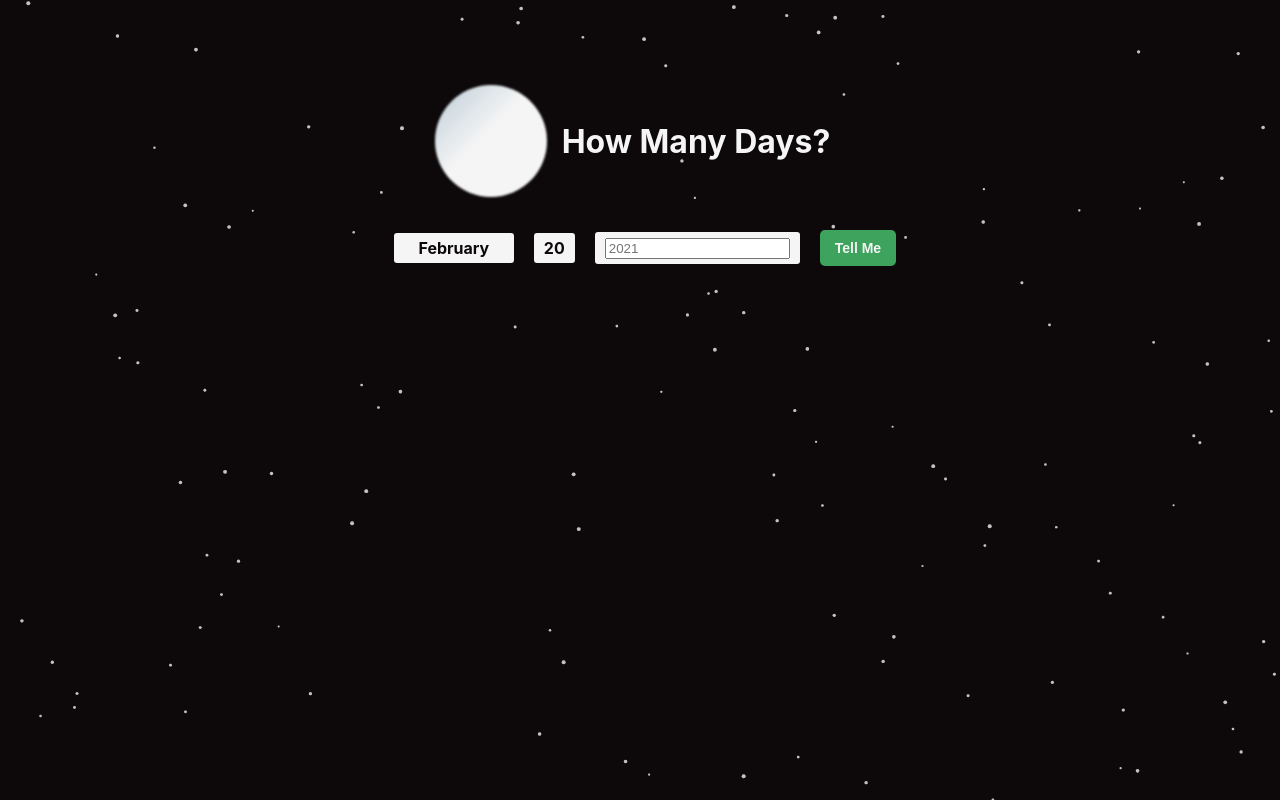
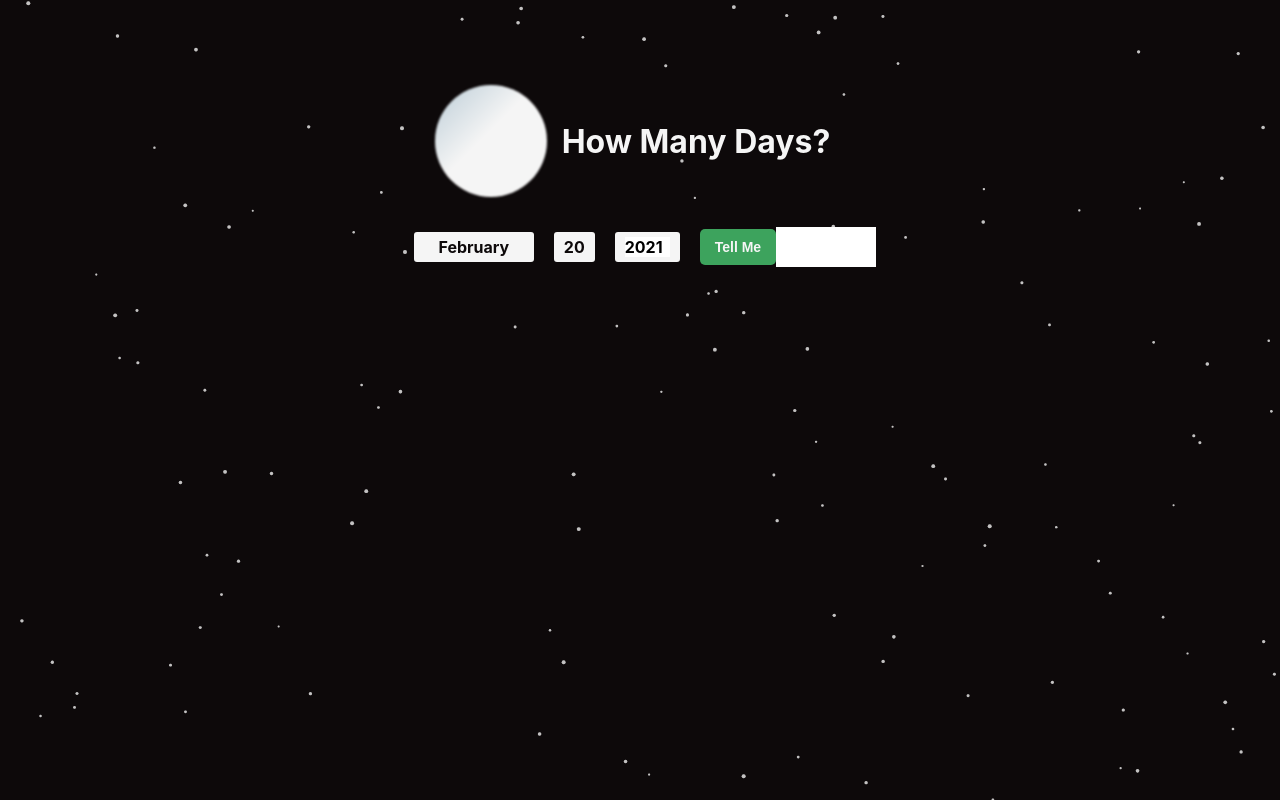
Before and after one commit to hamiltonskraba/howManyDays, a React (Create React App) app: page / in a window 1280 px wide. Built offline with nearby package versions, Linux system fonts and the light colour scheme.

Commit message:
Working calculator WIP

```diff
--- a/src/App.css
+++ b/src/App.css
@@ -84,9 +84,45 @@ h1 {
   min-width: 100px;
 }
 
+.monthGroup:hover {
+  cursor: pointer;
+}
+
 .monthList {
   flex-direction: column;
   position: absolute;
   top: 30px;
   left: 0;
 }
+
+.daysList {
+  position: absolute;
+  display: flex;
+  flex-wrap: wrap;
+  width: 130px;
+}
+
+.yearGroup {
+  width: 45px;
+}
+
+.yearGroup > input {
+  padding: 0;
+  border: none;
+  font-weight: 700;
+  font-size: 16px;
+  font-family: -apple-system, BlinkMacSystemFont, 'Segoe UI', 'Roboto', 'Oxygen',
+  'Ubuntu', 'Cantarell', 'Fira Sans', 'Droid Sans', 'Helvetica Neue',
+  sans-serif;
+  width: 100%;
+}
+
+input:focus {
+  outline: none;
+}
+
+.dayCount {
+  width: 100px;
+  height: 40px;
+  background-color: white;
+}
--- a/src/components/DatePicker.js
+++ b/src/components/DatePicker.js
@@ -1,5 +1,5 @@
 import React from 'react';
-import {monthsMap} from "../config/config";
+import {monthsMap, thirtyOneDays} from "../config/config";
 
 class DatePicker extends React.Component {
     constructor(props){
@@ -10,34 +10,68 @@ class DatePicker extends React.Component {
             monthLabel: monthsMap.find(el => el.value === month).label,
             day: date,
             year: year,
-            display: false,
+            monthDisplay: false,
+            dayDisplay: false,
+            dayCount: null,
         }
         this.calculate = this.calculate.bind(this);
         this.setDate = this.setDate.bind(this);
-        this.toggleOptions = this.toggleOptions.bind(this);
+        this.toggleMonths = this.toggleMonths.bind(this);
+        this.toggleDays = this.toggleDays.bind(this);
     }
 
-    calculate(){
-        alert('calculating....');
+
+    calculate = () => {
+        const today = new Date();
+        console.log(today);
+
+        const inputDate = new Date(this.state.year, this.state.month - 1, this.state.day);
+        console.log(inputDate);
+
+        // number of milliseconds in one day
+        const ONE_DAY = 1000 * 60 * 60 * 24;
+
+        // convert both days to milliseconds
+        const today_ms = today.getTime();
+        const inputDate_ms = inputDate.getTime();
+
+        const difference_ms = Math.abs(today_ms - inputDate_ms);
+
+        // convert back to days
+        const dayCount = Math.round(difference_ms/ONE_DAY);
+
+        this.setState({dayCount: dayCount});
     }
 
+
+
+
+
+
     setDate(e){
-        const key = e.target.attributes['dateType'].value;
+        const key = e.target.attributes['datetype'].value;
+        // console.log(key);
         this.setState({
             [key]: e.target.value,
             [`${key}Label`]: e.target.innerText,
-            display: false,
+            [`${key}Display`]: false,
         });
     }
 
-    toggleOptions(){
-        this.setState({display: !this.state.display});
+    toggleMonths(){
+        // console.log('called toggle months');
+        this.setState({monthDisplay: !this.state.monthDisplay});
+    }
+
+    toggleDays(){
+        this.setState({dayDisplay: !this.state.dayDisplay});
     }
 
     render(){
+        // create the months list
         const months = monthsMap.map((el, idx) =>
             <button
-                dateType="month"
+                datetype="month"
                 key={idx}
                 value={el.value}
                 onClick={this.setDate}
@@ -45,25 +79,40 @@ class DatePicker extends React.Component {
                 style={{display: el.label === this.state.monthLabel ? 'none' : 'block'}}
             >{el.label}</button>);
 
-        let daysArray = 12;
+        // determine how many days to display based on month
+        const dayCount = thirtyOneDays.includes(this.state.month.toString()) ? 31 : 30;
+
+        let days = [];
+        for(let i = 1; i <= dayCount; i++) {
+            days.push(<button
+                        datetype="day"
+                        key={i}
+                        value={i}
+                        onClick={this.setDate}
+                        >{i}</button>);
+        }
 
         return(
             <div className="dateContainer flex-center">
                 <div className="inputGroup flex-center">
-                    <div className="monthGroup" onClick={this.toggleOptions}>
+                    <div className="monthGroup" onClick={this.toggleMonths}>
                         {this.state.monthLabel}
-                        <span style={{display: this.state.display ? 'flex' : 'none'}} className="monthList">
+                        <span style={{display: this.state.monthDisplay ? 'flex' : 'none'}} className="monthList">
                             {months}
                         </span>
                     </div>
-                    <div className="dayGroup">
+                    <div className="dayGroup" onClick={this.toggleDays}>
                         {this.state.day}
+                        <span style={{display: this.state.dayDisplay ? 'flex' : 'none'}} className="daysList">
+                            {days}
+                        </span>
                     </div>
                     <div className="yearGroup">
-                        <input type="text" placeholder={this.state.year}/>
+                        <input type="text" value={this.state.year} onChange={this.setDate} datetype="year"/>
                     </div>
                 </div>
                 <button className="submitButton" onClick={this.calculate}>Tell Me</button>
+                <div className="dayCount">{this.state.dayCount}</div>
             </div>
         );
     }
--- a/src/config/config.js
+++ b/src/config/config.js
@@ -12,3 +12,5 @@ export const monthsMap = [
     {value: '11', label: 'November'},
     {value: '12', label: 'December'},
 ];
+
+export const thirtyOneDays = ['1', '3', '5', '7', '8', '10', '12'];
```
